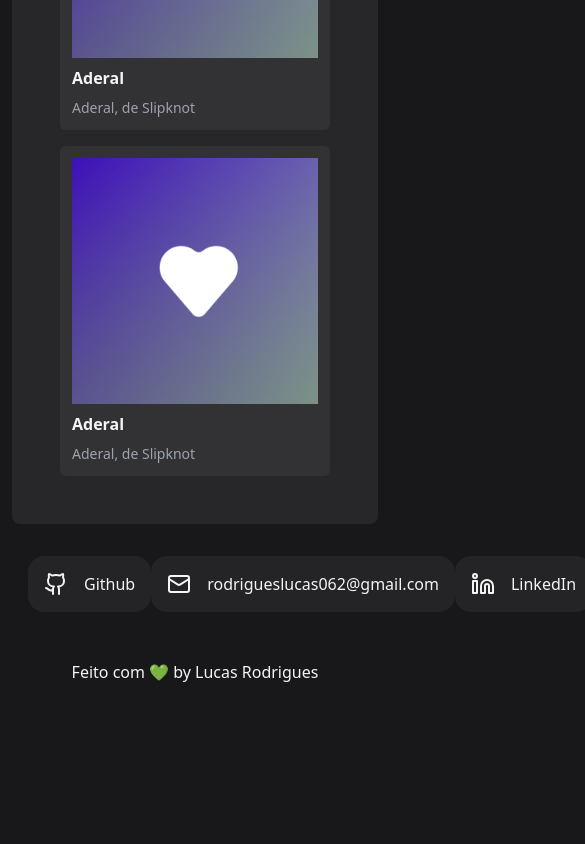
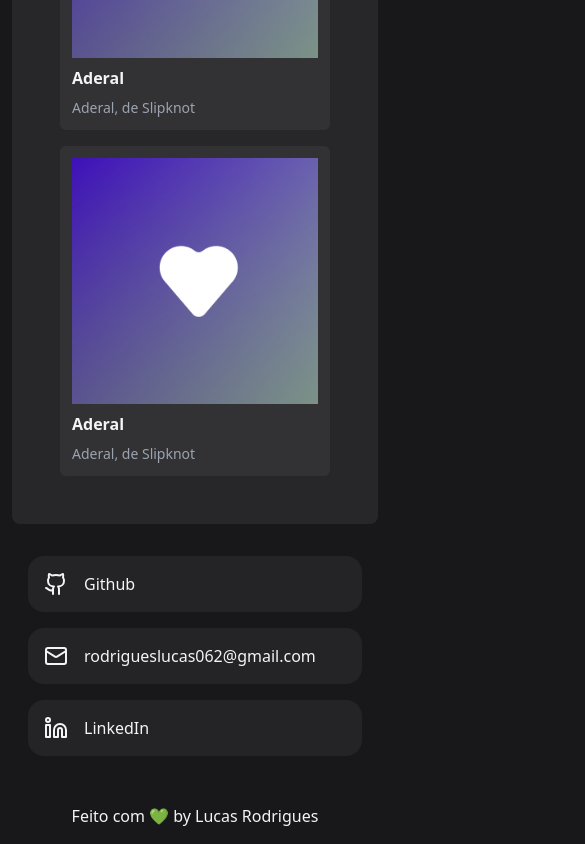
Before and after one commit to rodrigueslucas062/portfolio, a Next.js app: page / in a window 390 px wide. Shown: the part 4134-4978 px from the top of the page, 585 px wide, since content can reach past the window. Before the commit the page ends 4834 px from the top, so only its background shows below. Built offline with nearby package versions, Linux system fonts and the light colour scheme.

Commit message:
📱 Responsiveness on small screens

```diff
--- a/src/components/contato/Contato.jsx
+++ b/src/components/contato/Contato.jsx
@@ -4,7 +4,24 @@ import Link from "next/link";
 const Contato = () => {
     return (
         <footer>
-            <div className="flex my-4 p-4 justify-around">
+            {/* Seção para telas pequenas (celulares) */}
+            <div className="md:hidden flex flex-col my-4 space-y-4 p-4 justify-around">
+                <div className="flex gap-4 p-4 rounded-2xl bg-white/5 hover:bg-white/10">
+                    <Github />
+                    <Link href={"https://github.com/rodrigueslucas062"}>Github</Link>
+                </div>
+                <div className="flex gap-4 p-4 rounded-2xl bg-white/5 hover:bg-white/10">
+                    <Mail />
+                    <span>rodrigueslucas062@gmail.com</span>
+                </div>
+                <div className="flex gap-4 p-4 rounded-2xl bg-white/5 hover:bg-white/10">
+                    <Linkedin />
+                    <Link href={"https://www.linkedin.com/in/rodrigueslucasdev/"}>LinkedIn</Link>
+                </div>
+            </div>
+
+            {/* Seção para telas grandes (desktop) */}
+            <div className="hidden md:flex my-4 p-4 justify-around">
                 <div className="flex gap-4 p-4 rounded-2xl bg-white/5 hover:bg-white/10">
                     <Github />
                     <Link href={"https://github.com/rodrigueslucas062"}>Github</Link>
@@ -19,7 +36,8 @@ const Contato = () => {
                 </div>
             </div>
             <div className="flex justify-center gap-1 p-4">
-                <h1>Feito com 💚 by</h1><Link href={"https://github.com/rodrigueslucas062"} target="_blank">Lucas Rodrigues</Link>
+                <h1>Feito com 💚 by</h1>
+                <Link href={"https://github.com/rodrigueslucas062"} target="_blank">Lucas Rodrigues</Link>
             </div>
         </footer>
     )
```
